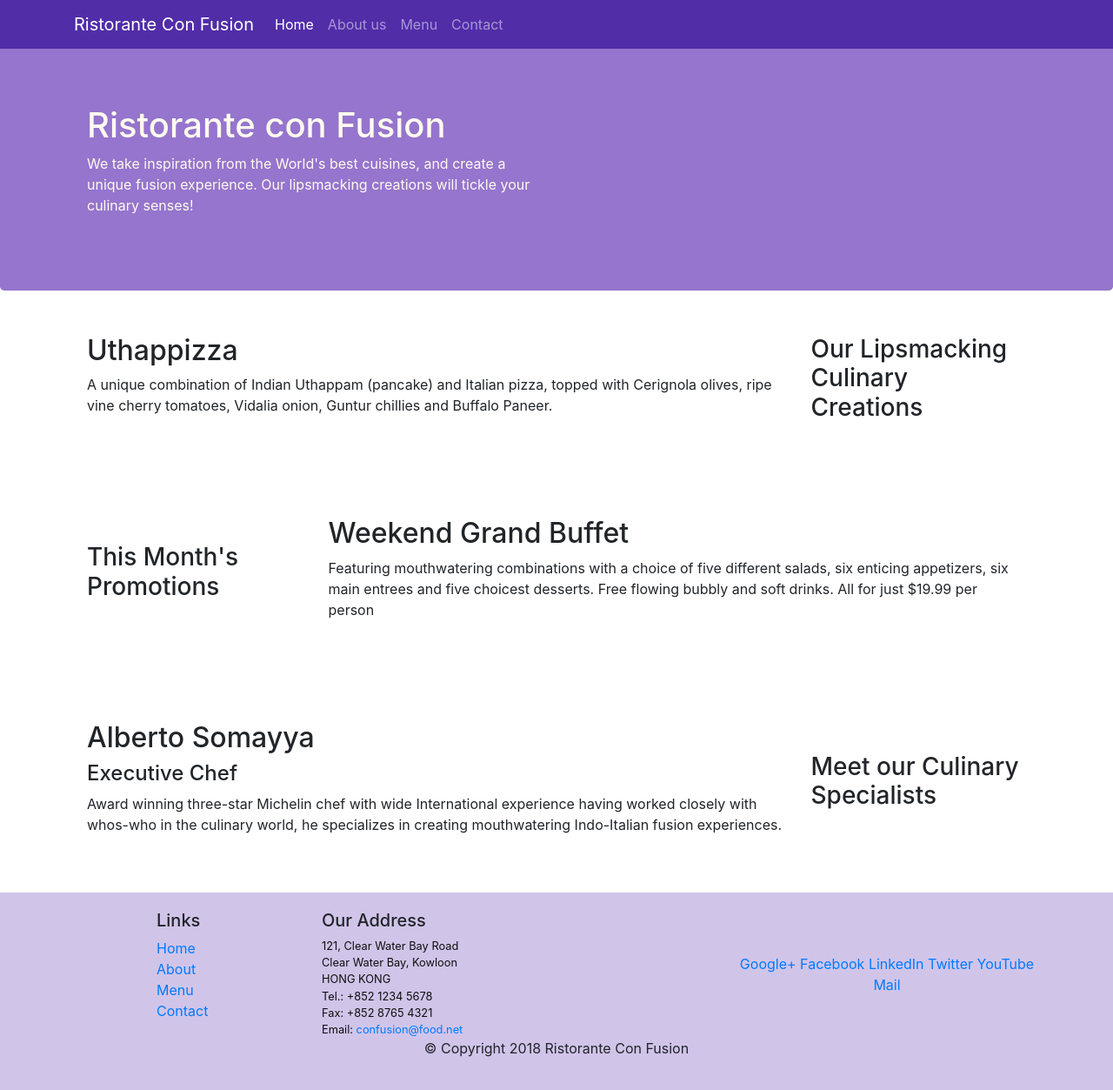
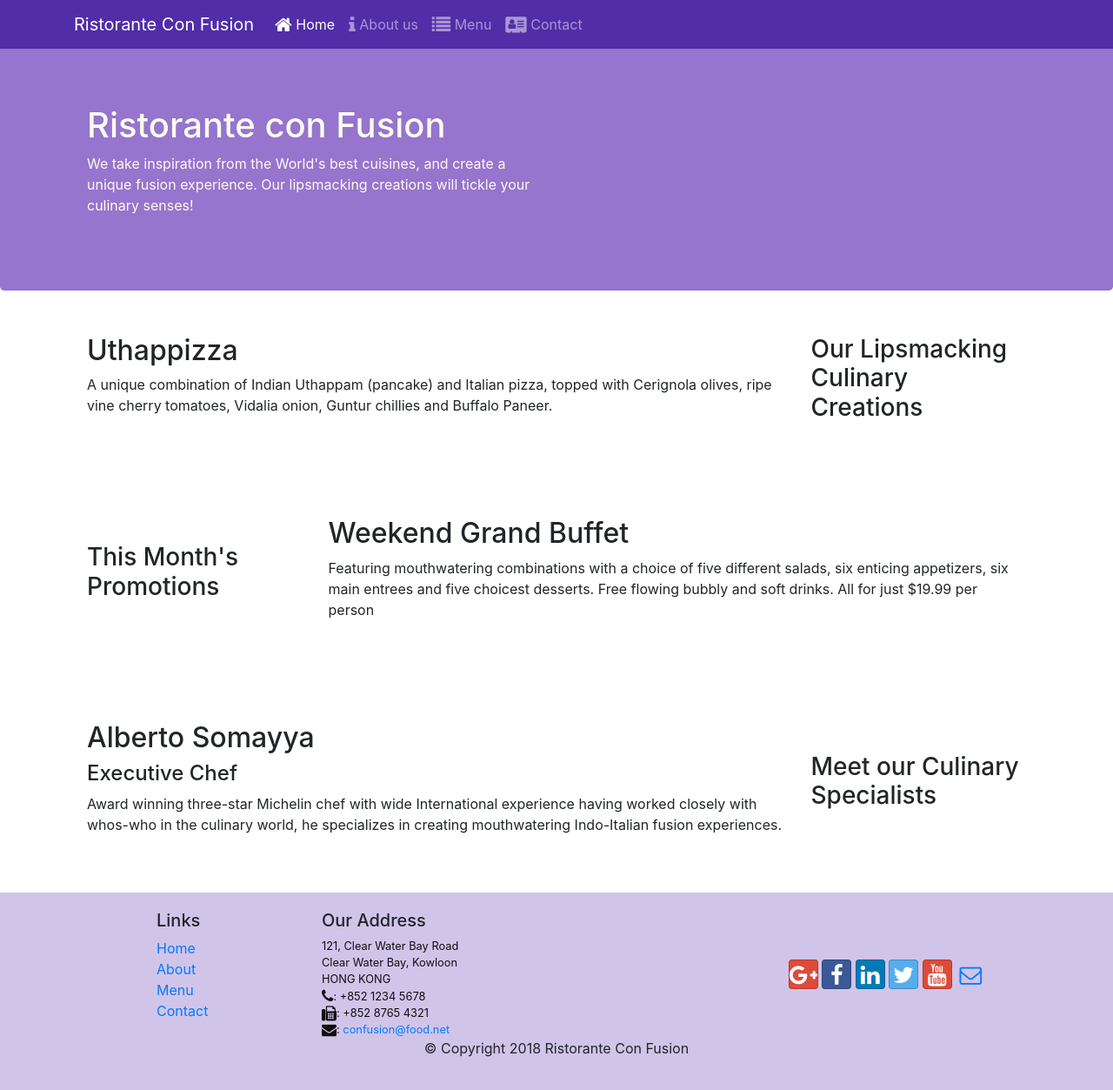
Before and after one commit to pranayreddy8690/con-Fusion, a website: page index.html in a window 1280 px wide. Shown: the whole page at 87% size. Drawn offline with nearby package versions, Linux system fonts and the light colour scheme.

Commit message:
font icons

```diff
--- a/index.html
+++ b/index.html
@@ -10,6 +10,8 @@
         <!-- Bootstrap CSS -->
         <link rel="stylesheet" href="node_modules/bootstrap/dist/css/bootstrap.min.css">
         <link rel="stylesheet" href="css/styles.css">
+        <link rel="stylesheet" href="node_modules/font-awesome/css/font-awesome.min.css">
+        <link rel="stylesheet" href="node_modules/bootstrap-social/bootstrap-social.css">
     <title>Ristorante Con Fusion</title>
 </head>
 
@@ -22,10 +24,10 @@
         <a class="navbar-brand" href="#">Ristorante Con Fusion</a>
         <div class="collapse navbar-collapse" id="Navbar">
             <ul class="navbar-nav mr-auto">
-                <li class="nav-item active"><a class="nav-link" href="#">Home</a></li>
-                <li class="nav-item"><a class="nav-link" href="./aboutus.html">About us</a></li>
-                <li class="nav-item"><a class="nav-link" href="#">Menu</a></li>
-                <li class="nav-item"><a class="nav-link" href="#">Contact</a></li>
+                <li class="nav-item active"><a class="nav-link" href="#"><span class="fa fa-home fa-lg"></span> Home</a></li>
+                <li class="nav-item"><a class="nav-link" href="./aboutus.html"><span class="fa fa-info fa-lg"></span> About us</a></li>
+                <li class="nav-item"><a class="nav-link" href="#"><span class="fa fa-list fa-lg"></span> Menu</a></li>
+                <li class="nav-item"><a class="nav-link" href="#"><span class="fa fa-address-card fa-lg"></span> Contact</a></li>
             </ul>
         </div>
     </div>
@@ -95,19 +97,19 @@
 		              121, Clear Water Bay Road<br>
 		              Clear Water Bay, Kowloon<br>
 		              HONG KONG<br>
-		              Tel.: +852 1234 5678<br>
-		              Fax: +852 8765 4321<br>
-		              Email: <a href="mailto:confusion@food.net">confusion@food.net</a>
+		              <i class="fa fa-phone fa-lg"></i>: +852 1234 5678<br>
+		              <i class="fa fa-fax fa-lg"></i>: +852 8765 4321<br>
+		              <i class="fa fa-envelope fa-lg"></i>: <a href="mailto:confusion@food.net">confusion@food.net</a>
 		           </address>
                 </div>
                 <div class="col-12 col-sm-4 align-self-center">
                     <div class="text-center">
-                        <a href="http://google.com/+">Google+</a>
-                        <a href="http://www.facebook.com/profile.php?id=">Facebook</a>
-                        <a href="http://www.linkedin.com/in/">LinkedIn</a>
-                        <a href="http://twitter.com/">Twitter</a>
-                        <a href="http://youtube.com/">YouTube</a>
-                        <a href="mailto:">Mail</a>
+                        <a class="btn btn-social-icon btn-google" href="http://google.com/+"><i class="fa fa-google-plus"></i></a>
+                        <a class="btn btn-social-icon btn-facebook" href="http://www.facebook.com/profile.php?id="><i class="fa fa-facebook"></i></a>
+                        <a class="btn btn-social-icon btn-linkedin" href="http://www.linkedin.com/in/"><i class="fa fa-linkedin"></i></a>
+                        <a class="btn btn-social-icon btn-twitter" href="http://twitter.com/"><i class="fa fa-twitter"></i></a>
+                        <a class="btn btn-social-icon btn-google" href="http://youtube.com/"><i class="fa fa-youtube"></i></a>
+                        <a class="btn btn-social-icon " href="mailto:"><i class="fa fa-envelope-o"></i></a>
                     </div>
                 </div>
            </div>
--- a/package.json
+++ b/package.json
@@ -15,6 +15,8 @@
   },
   "dependencies": {
     "bootstrap": "^4.0.0",
+    "bootstrap-social": "^5.1.1",
+    "font-awesome": "^4.7.0",
     "jquery": "^3.3.1",
     "popper.js": "^1.12.9"
   }
```
Also changed, not shown: aboutus.html (+9 -7 lines), 1 other file.
